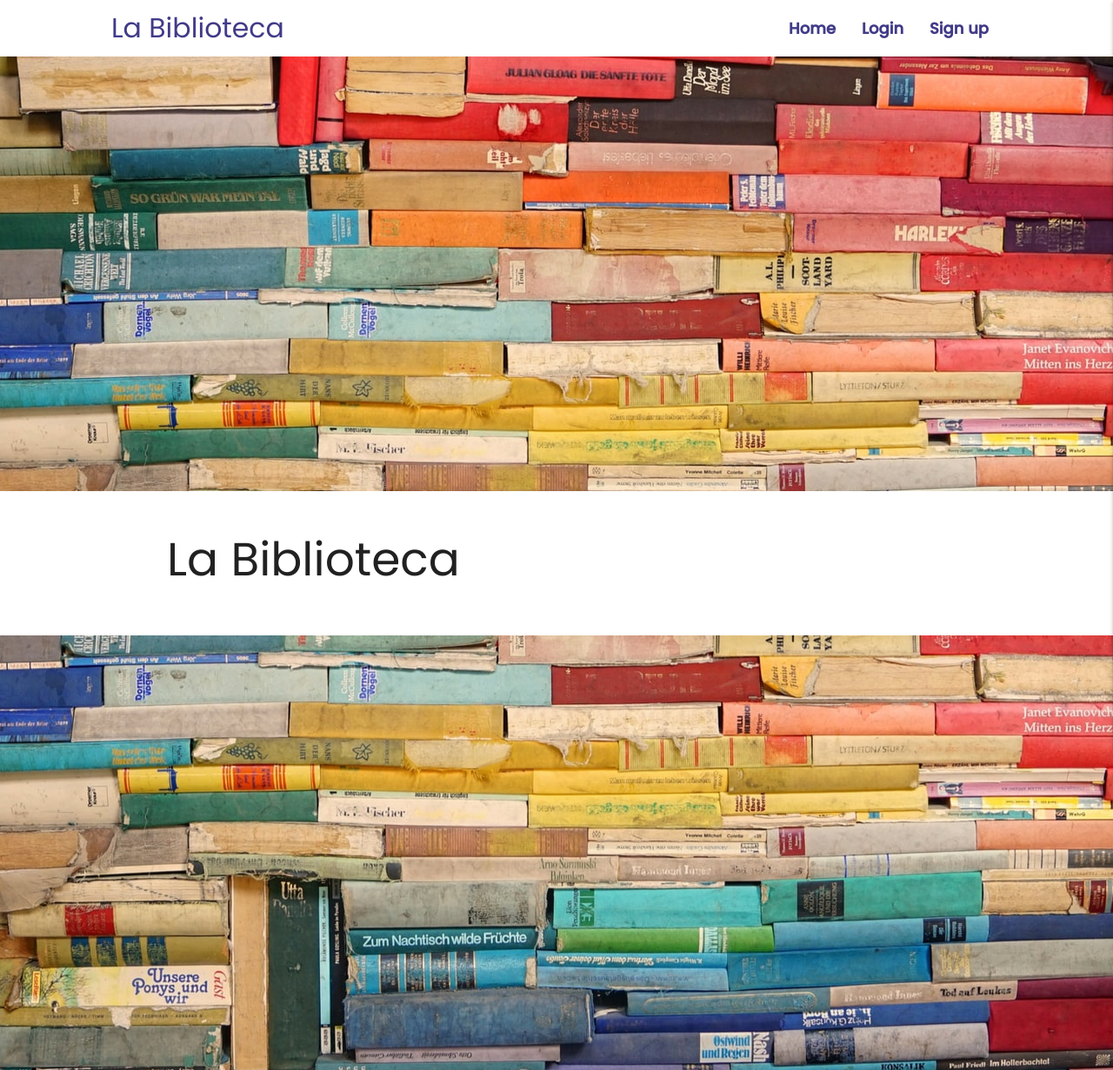
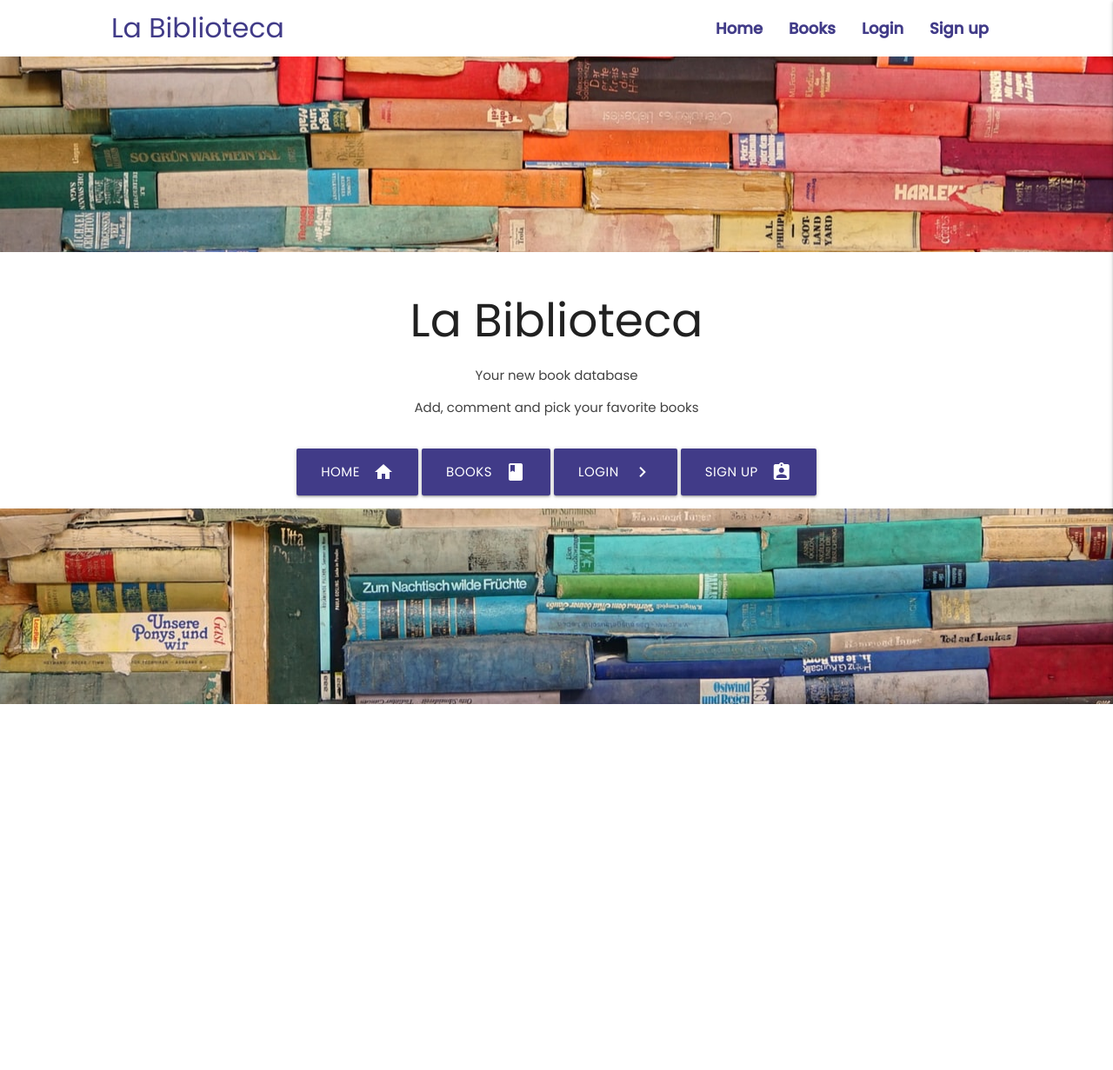
Before and after one commit to CarolinaCobo/la-biblioteca-ms3, a Flask app: page / in a window 1280 px wide. Shown: the whole page at 87% size. After the commit the page ends 810 px from the top, so only its background shows below. Run offline with Flask 2, Linux system fonts and the light colour scheme; some libraries are stand-ins or nearby versions.

Commit message:
Add buttons in index page and style them

```diff
--- a/static/css/style.css
+++ b/static/css/style.css
@@ -85,9 +85,18 @@ nav .brand-logo  {
     background-color: #413B88;
 }
 
+.button-index {
+    background-color: #413B88;
+}
+
+.button-index a {
+    color: #ffff
+}
 
 
+/* Parallax container Index page */
 
 .parallax-container {
     width: 100%;
+    height: 15rem;
 }
--- a/templates/base.html
+++ b/templates/base.html
@@ -33,6 +33,8 @@
                             class="material-icons">menu</i></a>
                     <ul class="right hide-on-med-and-down   ">
                         <li><a class="hvr-underline-from-center" href="{{ url_for('index') }}">Home</a></li>
+                        <li><a class="hvr-underline-from-center" href="{{ url_for('get_books') }}">Books</a></li>
+
                         {% if session.user %}
                         <li><a class="hvr-underline-from-center" href="{{ url_for('profile', username=session['user']) }}">Profile</a></li>
                         <li><a class="hvr-underline-from-center" href="{{ url_for('add_book') }}">Add Book</a></li>
@@ -52,6 +54,7 @@
                 <h4 class="center-align"><a href="{{ url_for('index') }}">La Biblioteca</a></h4>
 
                 <li><a href="{{ url_for('index') }}">Home</a></li>
+                <li><a href="{{ url_for('get_books') }}">Books</a></li>
                 {% if session.user %}
                 <li><a href="{{ url_for('profile', username=session['user']) }}">Profile</a></li>
                 <li><a href="{{ url_for('add_book') }}">Add Book</a></li>
--- a/templates/index.html
+++ b/templates/index.html
@@ -1,4 +1,3 @@
-
 {% extends "base.html" %}
 {% block index %}
 
@@ -7,10 +6,57 @@
 <div class="parallax-container">
   <div class="parallax"><img src="../static/images/hero-image.jpg"></div>
 </div>
-      <div class="section white">
-        <div class="row container">
+<div class="section white hero-container">
+  <div class="row container center-align">
     <h2 class="header">La Biblioteca</h2>
-          <p class="grey-text text-darken-3 lighten-3"></p>
+    <p class="grey-text text-darken-3 lighten-3">Your new book database</p>
+    <p class="grey-text text-darken-3 lighten-3">Add, comment and pick your favorite books</p>
+  </div>
+
+  <div class="center-align">
+    <button class="btn-large button-index waves-effect ">
+      <a href="{{ url_for('index') }}">
+        Home<i class="material-icons right">home</i></a>
+    </button>
+    <button class="btn-large button-index waves-effect ">
+      <a href="{{ url_for('get_books') }}">
+        Books<i class="material-icons right">book</i></a>
+    </button>
+
+    {% if session.user %}
+
+    <button class="btn-large button-index waves-effect">
+      <a href="{{ url_for('profile', username=session['user']) }}">
+        Profile<i class="material-icons right">face</i></a>
+    </button>
+    <button class="btn-large button-index waves-effect ">
+      <a href="{{ url_for('profile', username=session['user']) }}">
+        Add Book<i class="material-icons right">add</i></a>
+    </button>
+    {% if session.user|lower == "admin"|lower %}
+    <button class="btn-large button-index waves-effect ">
+      <a href="{{ url_for('get_genres') }}">
+        Manage Genre<i class="material-icons right">edit</i></a>
+    </button>
+    {% endif %}
+    <button class="btn-large button-index waves-effect ">
+      <a href="{{ url_for('logout') }}">
+        Log out<i class="material-icons right">close</i></a>
+    </button>
+    {% else %}
+    <button class="btn-large button-index waves-effect ">
+      <a href="{{ url_for('login') }}">
+        Login<i class="material-icons right">keyboard_arrow_right</i></a>
+    </button>
+    <button class="btn-large button-index waves-effect ">
+      <a href="{{ url_for('register') }}">
+        Sign Up<i class="material-icons right">assignment_ind</i></a>
+    </button>
+
+    {% endif %}
+
+
+
   </div>
 </div>
 <div class="parallax-container">
```
Lines whose indentation alone changed are shown as unchanged.
